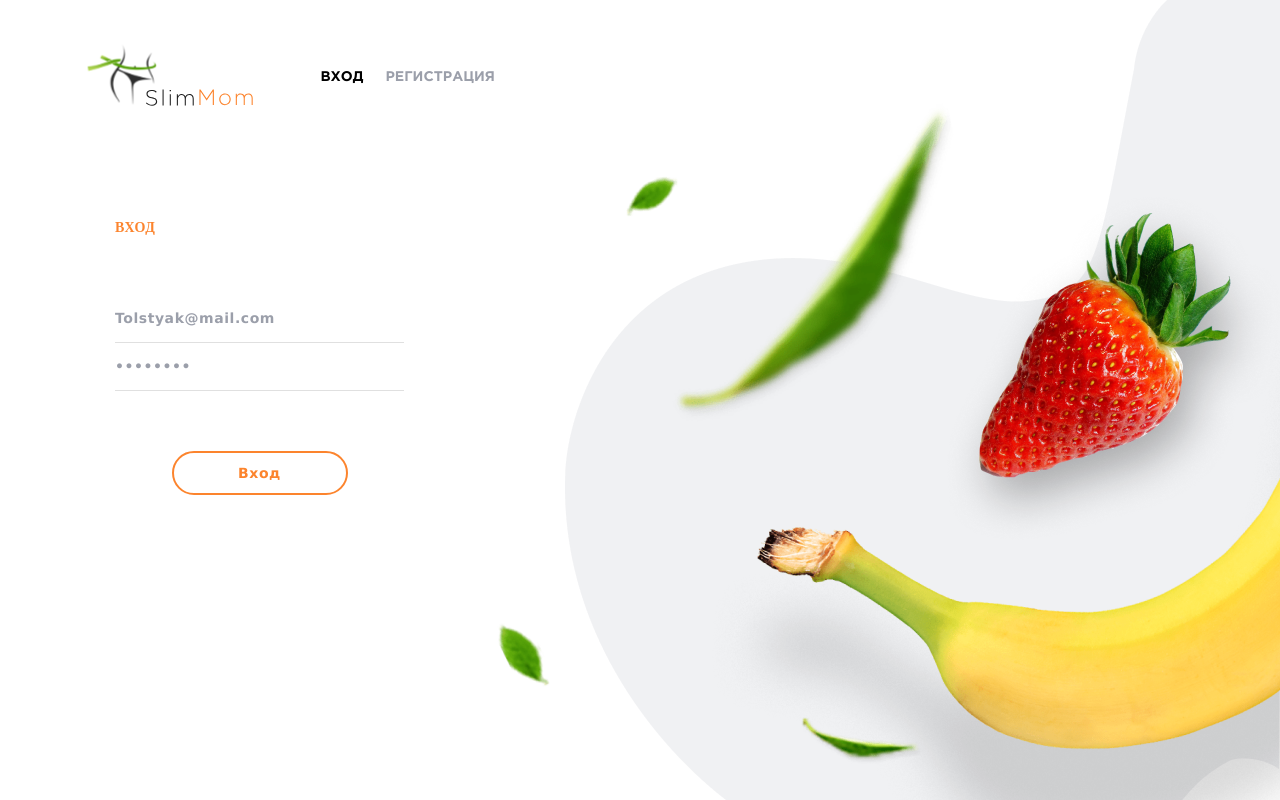
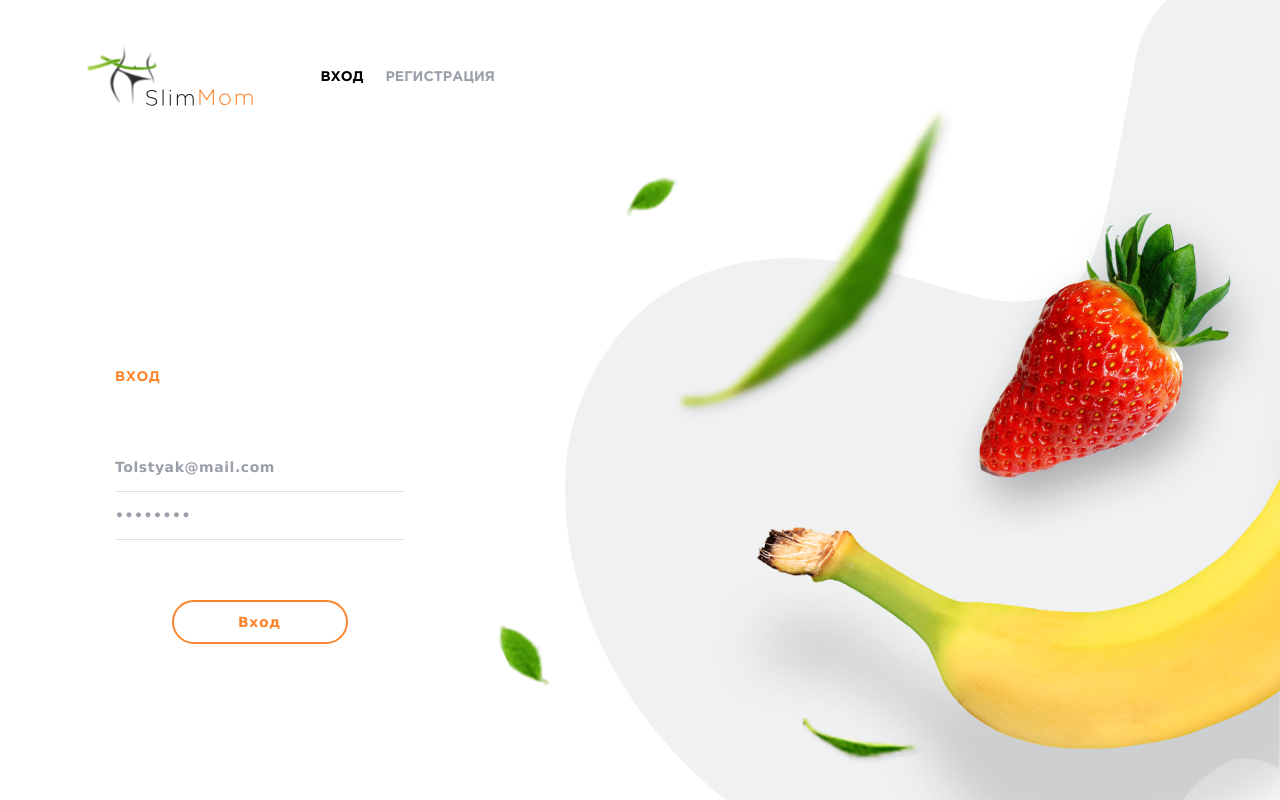
Before and after one commit to nazarsilveroff/hydeem-reactivno, a React (Create React App) app: page /login in a window 1280 px wide. Built offline with nearby package versions, Linux system fonts and the light colour scheme.

Commit message:
add changes

```diff
--- a/src/Components/Auth/AuthForm.module.css
+++ b/src/Components/Auth/AuthForm.module.css
@@ -6,12 +6,13 @@
   line-height: 0.93;
   letter-spacing: 0.04em;
   position: relative;
+  width: 100vw;
+  height: 100vh;
 }
 .AuthFormContainer{
   display: none;
   margin: 0 auto;
-width: inherit;
-  height: 100vh;
+
 
 }
   .navContainer{
@@ -24,9 +25,9 @@ width: inherit;
   flex-direction: column;
     }
   .authTitle {
-font-family: Gotham Pro;
+font-family: "GothamPro-Bold";
 font-style: normal;
-font-weight: bold;
+font-weight: 700;
 font-size: 14px;
 line-height: 0.92em;
 letter-spacing: 0.04em;
@@ -105,7 +106,7 @@ color: #FC842D;
       width: 768px;
     padding-left: 92px;
     align-items: flex-start;
-    padding-top: 191px;
+    padding-top: 271px;
    ;
   }
 }
@@ -124,7 +125,7 @@ color: #FC842D;
   .navContainer{
     width: 1280px;
     padding:115px;
-    padding-top: 213px;
+    padding-top: 362px;
 
   }
 }
```
